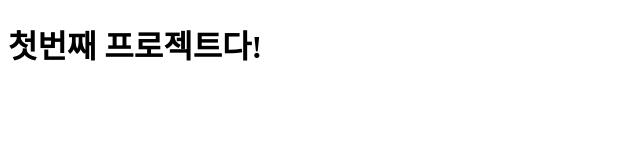
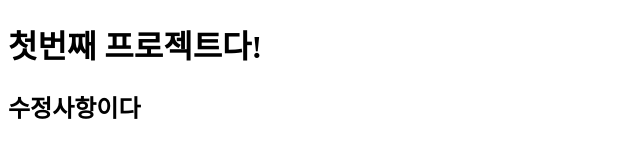
Before and after one commit to potaroPizza/firstGitTest, a plain HTML site: page index.html in a window 1280 px wide. Shown: the whole page, without its empty margins (0-640 px from the left). Drawn offline with Linux system fonts and the light colour scheme.

Commit message:
second commit

```diff
--- a/index.html
+++ b/index.html
@@ -7,5 +7,7 @@
 </head>
 <body>
     <h1>첫번째 프로젝트다!</h1>
+
+    <h2>수정사항이다</h2>
 </body>
 </html>
```
